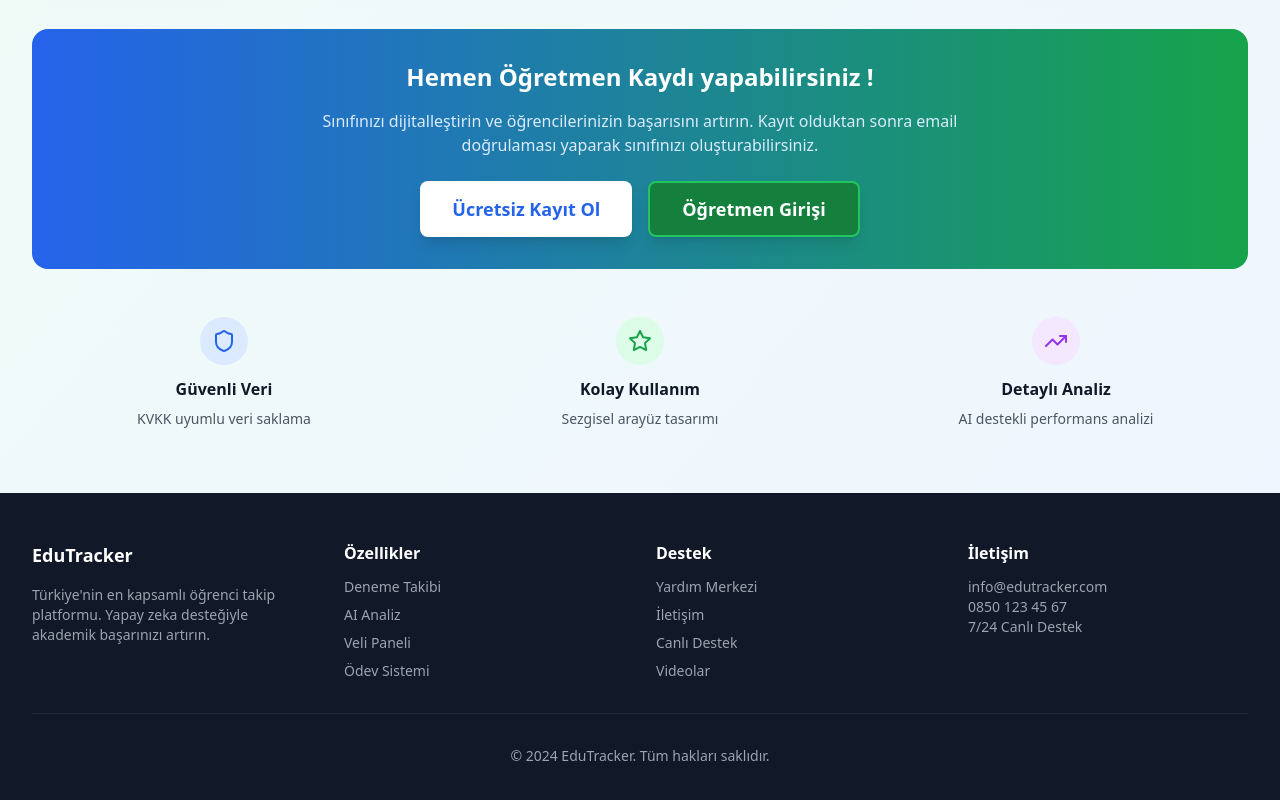
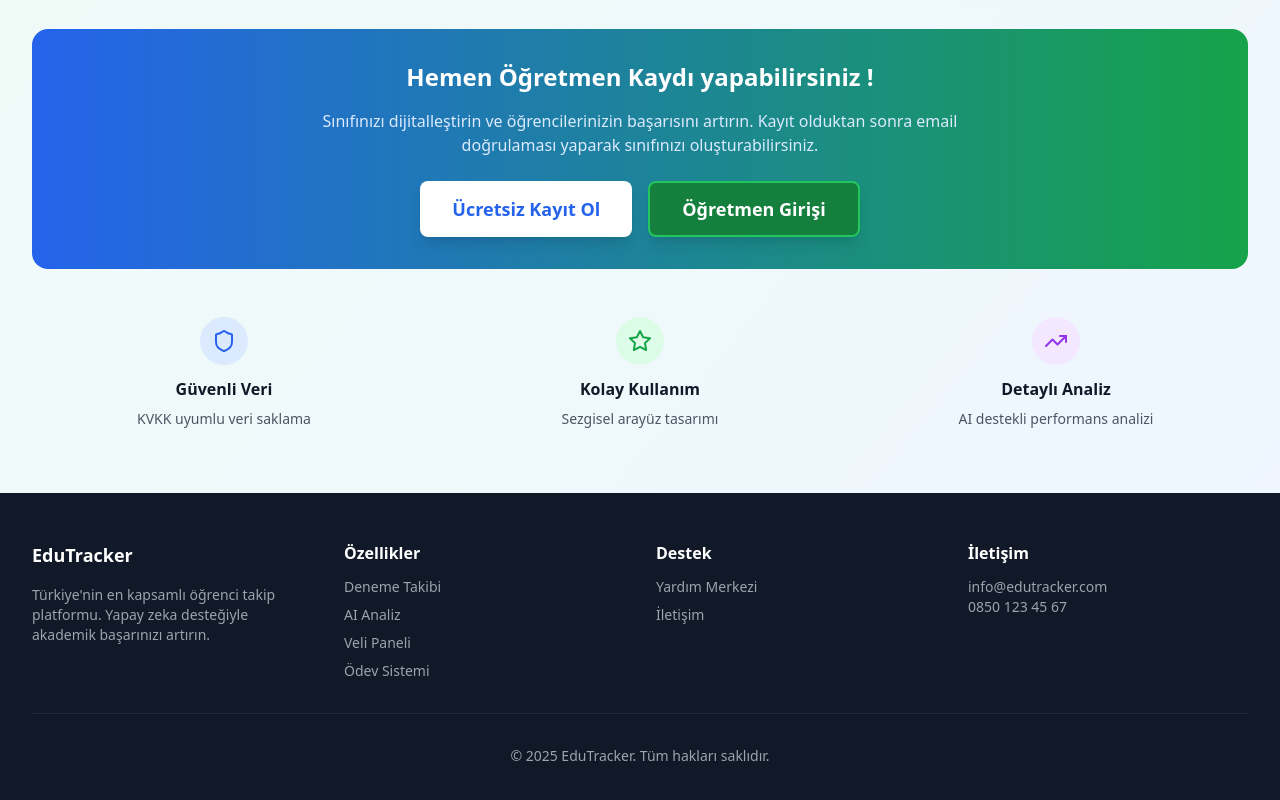
Before and after one commit to BurakGuven1/EduTracker, a React (Vite) app: page / in a window 1280 px wide. Shown: the part 5509-6309 px from the top of the page. Built offline with nearby package versions, Linux system fonts and the light colour scheme; no server answers.

Commit message:
Updated App.tsx

```diff
--- a/src/App.tsx
+++ b/src/App.tsx
@@ -155,8 +155,6 @@ function App() {
               <ul className="space-y-2 text-sm text-gray-400">
                 <li>Yardım Merkezi</li>
                 <li>İletişim</li>
-                <li>Canlı Destek</li>
-                <li>Videolar</li>
               </ul>
             </div>
             <div>
@@ -164,12 +162,11 @@ function App() {
               <p className="text-sm text-gray-400">
                 info@edutracker.com<br />
                 0850 123 45 67<br />
-                7/24 Canlı Destek
               </p>
             </div>
           </div>
           <div className="border-t border-gray-800 mt-8 pt-8 text-center text-gray-400 text-sm">
-            <p>&copy; 2024 EduTracker. Tüm hakları saklıdır.</p>
+            <p>&copy; {new Date().getFullYear()} EduTracker. Tüm hakları saklıdır.</p>
           </div>
         </div>
       </footer>
```
